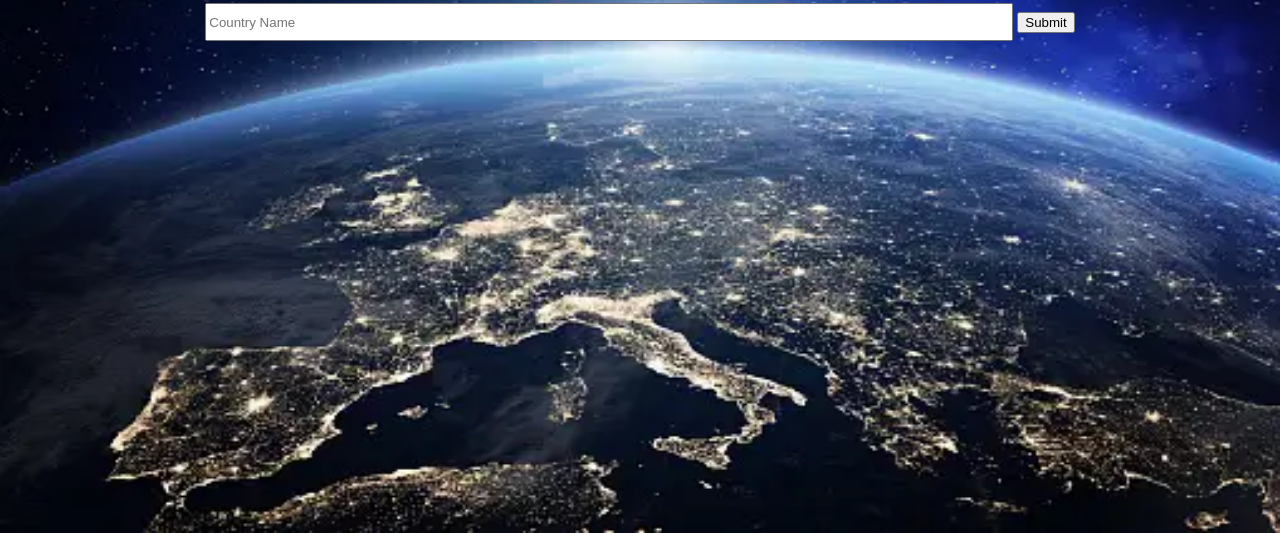
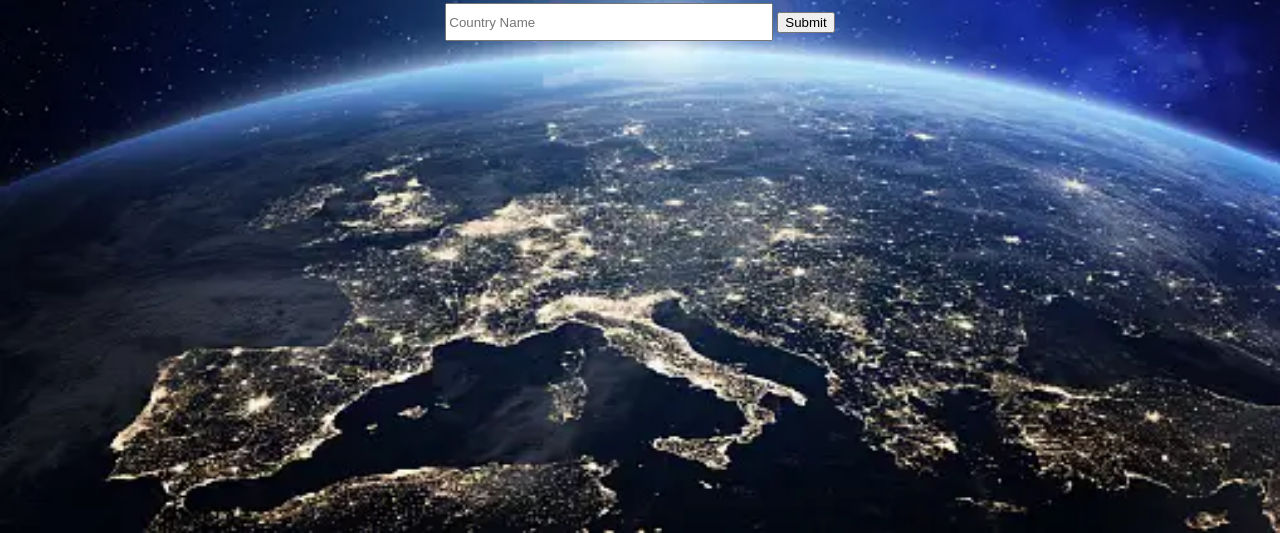
Before and after one commit to Dennis-Rotich/PatyourPet, a plain HTML site: page index.html in a window 1280 px wide. Shown: the part 267-800 px from the top of the page. Drawn offline with Linux system fonts and the light colour scheme.

Commit message:
Styling countryInput

```diff
--- a/style.css
+++ b/style.css
@@ -18,7 +18,7 @@ body{
 }
 
 #countryInput{
-    width: 50rem;
+    width: 20rem;
     height: 2rem;
 }
 
```
